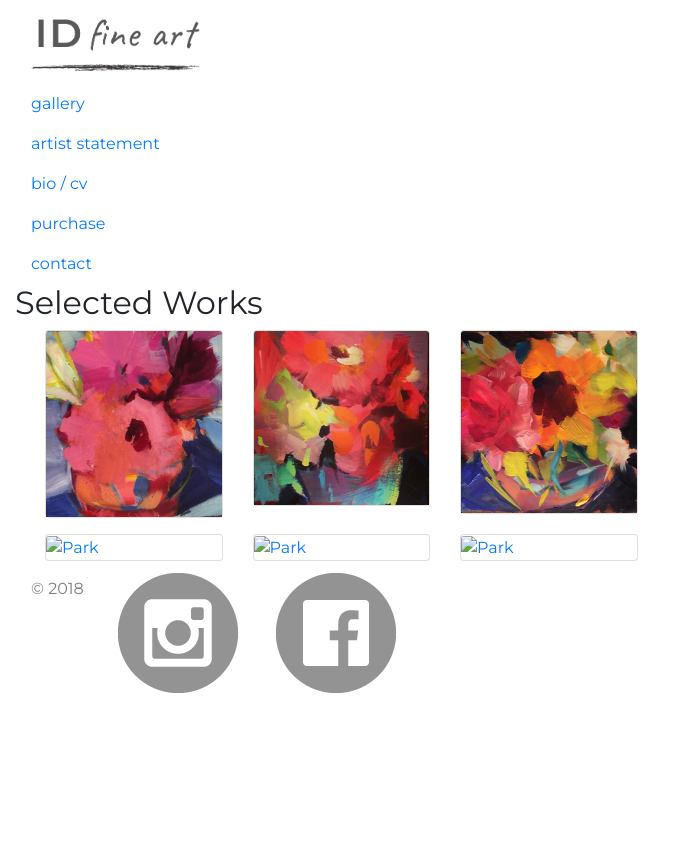
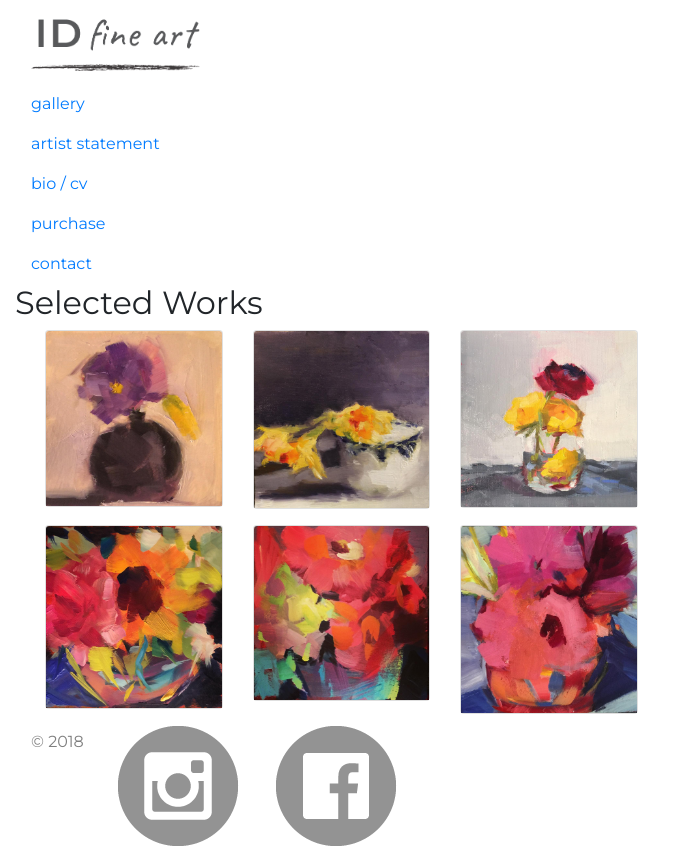
Before and after one commit to code-bdani/Midway-Capstone-Project, a plain HTML site: page pages/gallery.html in a window 1280 px wide. Shown: the whole page, without its empty margins (0-684 px from the left). Before the commit the page ends 800 px from the top, so only its background shows below. Drawn offline with nearby package versions, Linux system fonts and the light colour scheme; some packages are replaced by stand-ins of ours; a script that the page names is missing.

Commit message:
Added more images to the gallery and Baguette is working!

```diff
--- a/pages/gallery.html
+++ b/pages/gallery.html
@@ -53,24 +53,24 @@
                                     <div class="row mb-3">
                                         <div class="col-md-4">
                                             <div class="card">
-                                                <a class="lightbox" href="/imgs/idfa_painting_1.jpg">
-                                                <img src="/imgs/idfa_painting_1.jpg" alt="Park" class="card-img-top">
+                                                <a class="lightbox" href="/imgs/idfa_03192018.jpg">
+                                                <img src="/imgs/idfa_03192018.jpg" alt="Park" class="card-img-top">
                                                 </a>
                                             </div>
                                         </div>
 
                                         <div class="col-md-4">
                                             <div class="card">
-                                                <a class="lightbox" href="/imgs/idfa_painting_2.jpg">
-                                                <img src="/imgs/idfa_painting_2.jpg" alt="Park" class="card-img-top">
+                                                <a class="lightbox" href="/imgs/idfa_03172018.jpg">
+                                                <img src="/imgs/idfa_03172018.jpg" alt="Park" class="card-img-top">
                                                 </a>
                                             </div>
                                         </div>
 
                                         <div class="col-md-4">
                                             <div class="card">
-                                                <a class="lightbox" href="/imgs/idfa_painting_3.jpg">
-                                                <img src="/imgs/idfa_painting_3.jpg" alt="Park" class="card-img-top">
+                                                <a class="lightbox" href="/imgs/idfa_03092018.jpg">
+                                                <img src="/imgs/idfa_03092018.jpg" alt="Park" class="card-img-top">
                                                 </a>
                                             </div>
                                         </div>
@@ -78,24 +78,24 @@
                                         <div class="row">
                                         <div class="col-md-4">
                                             <div class="card">
-                                                <a class="lightbox" href="images/coast.jpg">
-                                                <img src="images/coast.jpg" alt="Park" class="card-img-top">
+                                                <a class="lightbox" href="/imgs/idfa_02222018.jpg">
+                                                <img src="/imgs/idfa_02222018.jpg" alt="Park" class="card-img-top">
                                                 </a>
                                             </div>
                                         </div>
 
                                         <div class="col-md-4">
                                             <div class="card">
-                                                <a class="lightbox" href="images/rails.jpg">
-                                                <img src="images/rails.jpg" alt="Park" class="card-img-top">
+                                                <a class="lightbox" href="/imgs/idfa_02082018.jpg">
+                                                <img src="/imgs/idfa_02082018.jpg" alt="Park" class="card-img-top">
                                                 </a>
                                             </div>
                                         </div>
 
                                         <div class="col-md-4">
                                             <div class="card">
-                                                <a class="lightbox" href="images/rocks.jpg">
-                                                <img src="images/rocks.jpg" alt="Park" class="card-img-top">
+                                                <a class="lightbox" href="/imgs/idfa_02032018.jpg">
+                                                <img src="/imgs/idfa_02032018.jpg" alt="Park" class="card-img-top">
                                                 </a>
                                             </div>
                                         </div>
```
Also changed, not shown: imgs/idfa_02032018.jpg (renamed from imgs/idfa_painting_1.jpg), imgs/idfa_02082018.jpg (renamed from imgs/idfa_painting_2.jpg), imgs/idfa_02222018.jpg (renamed from imgs/idfa_painting_3.jpg), imgs/idfa_03092018.jpg (added), imgs/idfa_03172018.jpg (added), imgs/idfa_03192018.jpg (added).
